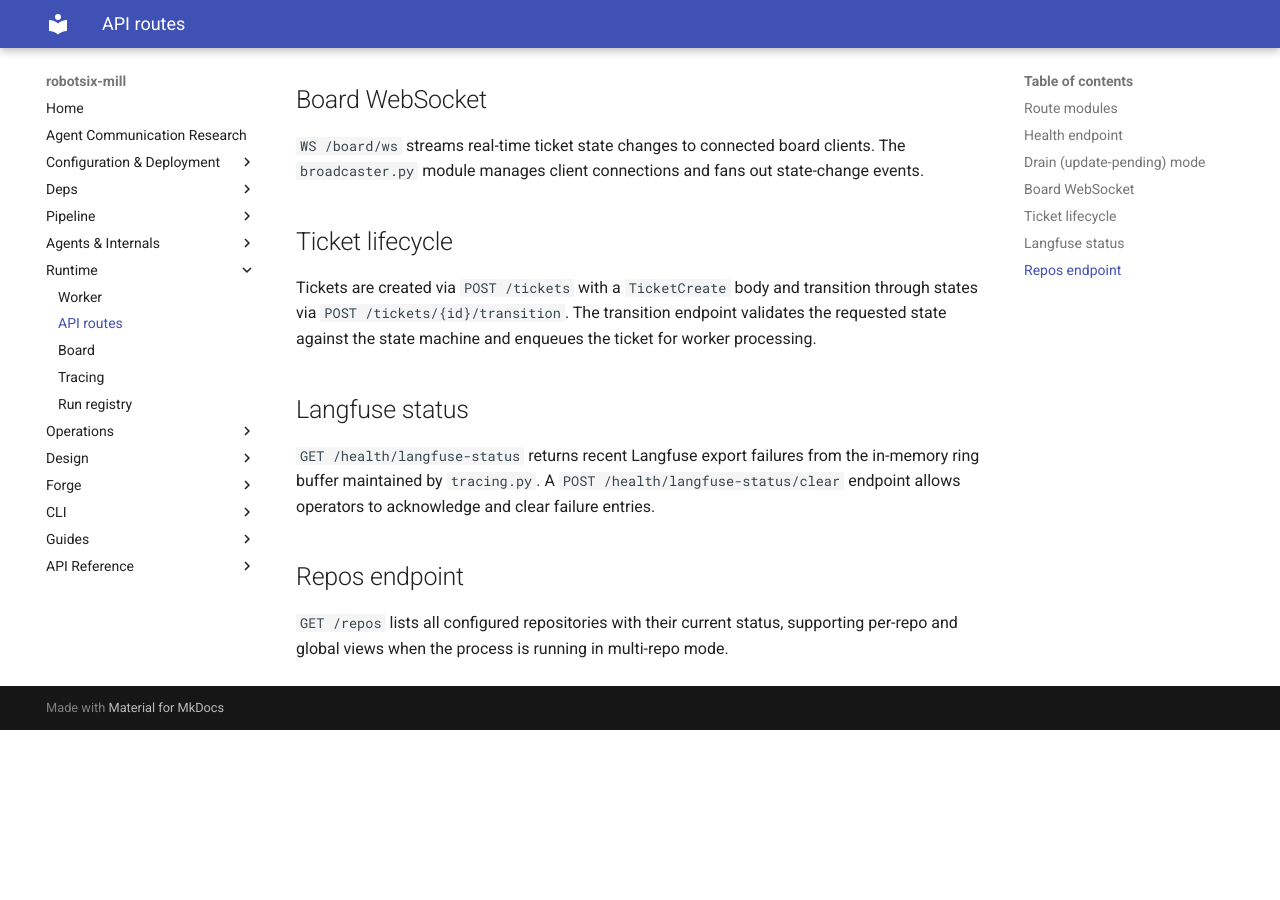
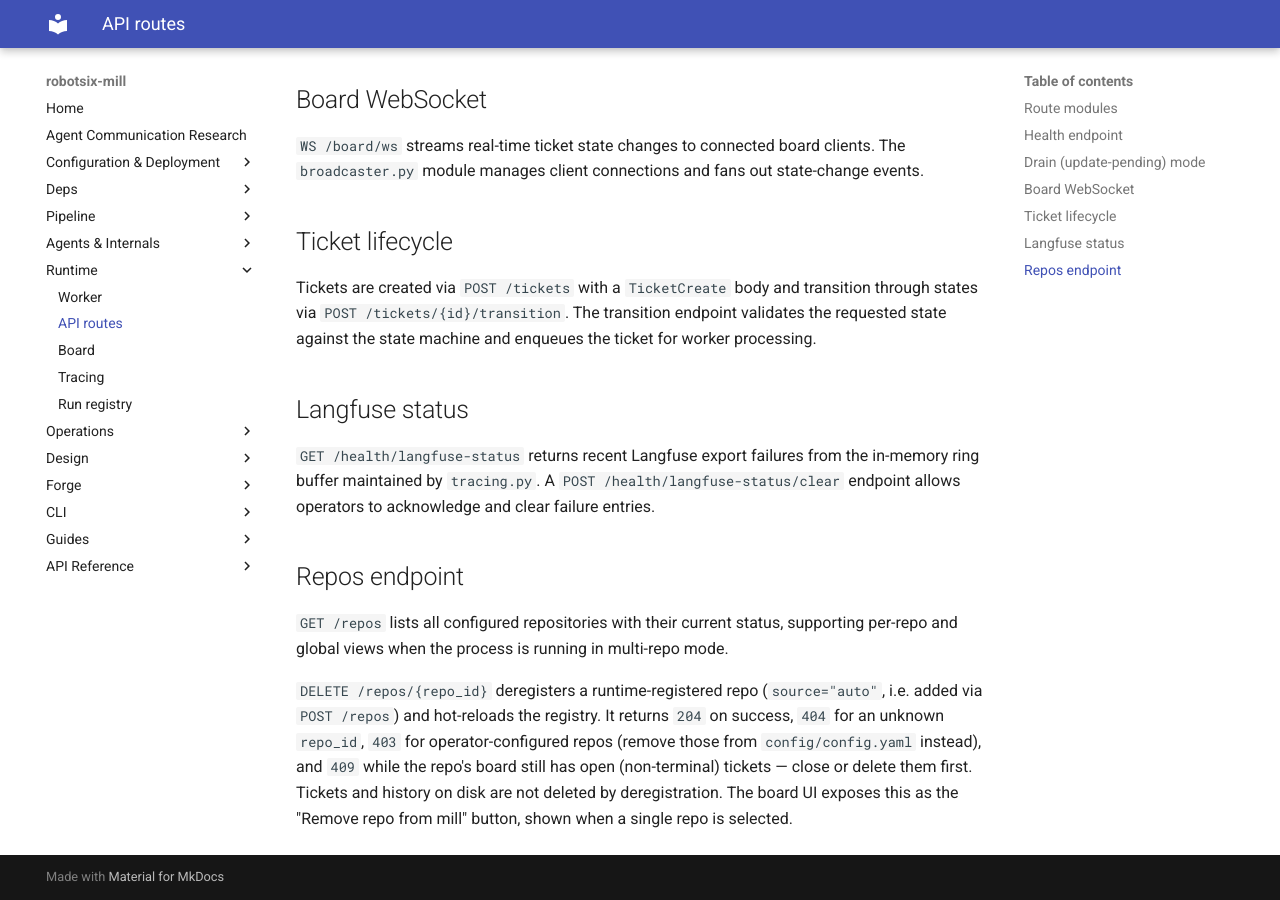
Before and after one commit to damien-robotsix/robotsix-mill, an MkDocs documentation site: the page built from docs/runtime/routes.md, in a window 1280 px wide and 900 px high, scrolled down 1650 px. Built offline with MkDocs 1.6.1 and Material for MkDocs 9.7.7, drawn with Linux system fonts in a browser that asks for light colours; before the commit the page ends 2380 px from its top, so only the background shows below that.

```diff
--- a/docs/runtime/routes.md
+++ b/docs/runtime/routes.md
@@ -77,3 +77,13 @@
 `GET /repos` lists all configured repositories with their current
 status, supporting per-repo and global views when the process is
 running in multi-repo mode.
+
+`DELETE /repos/{repo_id}` deregisters a runtime-registered repo
+(`source="auto"`, i.e. added via `POST /repos`) and hot-reloads the
+registry. It returns `204` on success, `404` for an unknown `repo_id`,
+`403` for operator-configured repos (remove those from
+`config/config.yaml` instead), and `409` while the repo's board still
+has open (non-terminal) tickets — close or delete them first. Tickets
+and history on disk are not deleted by deregistration. The board UI
+exposes this as the "Remove repo from mill" button, shown when a single
+repo is selected.
```
